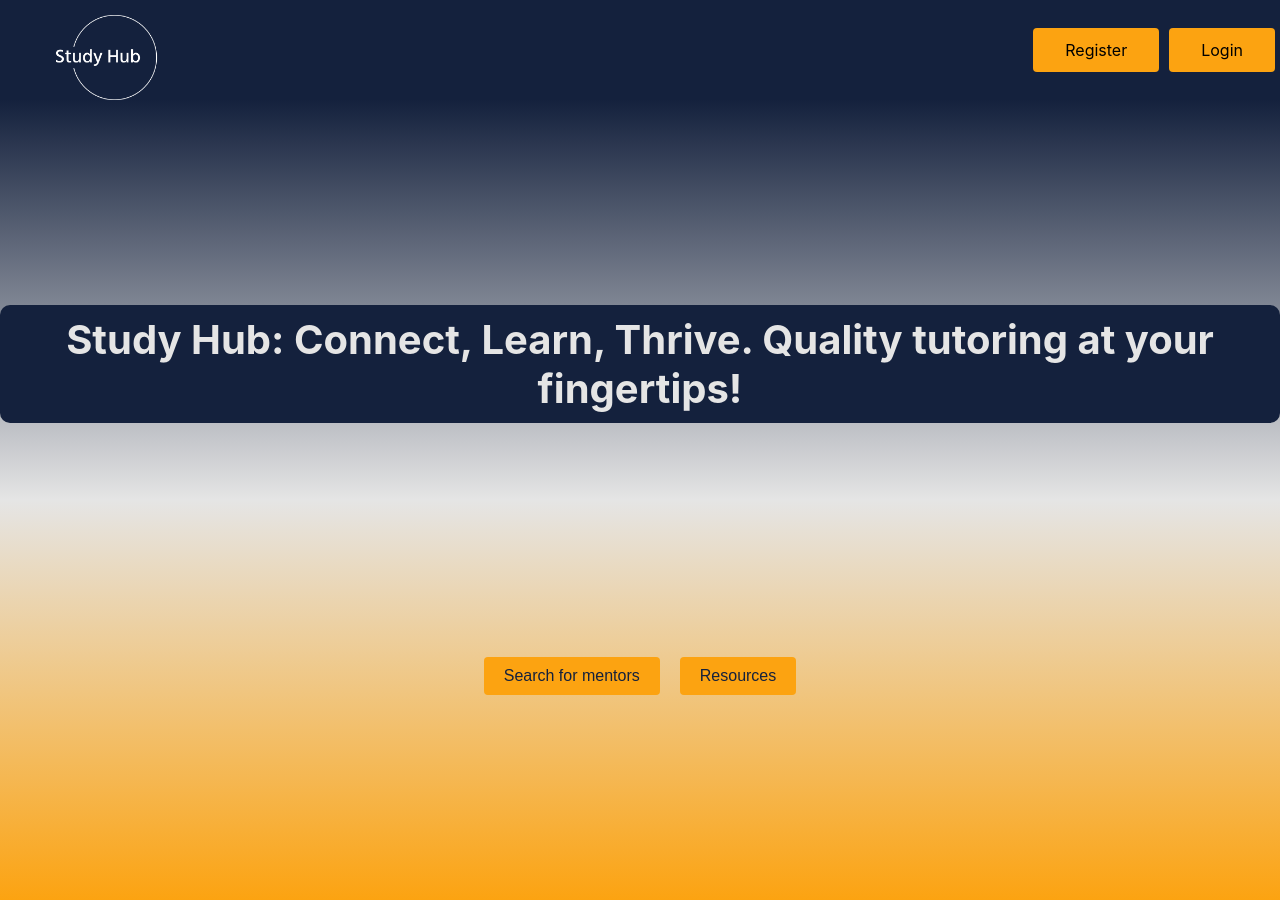
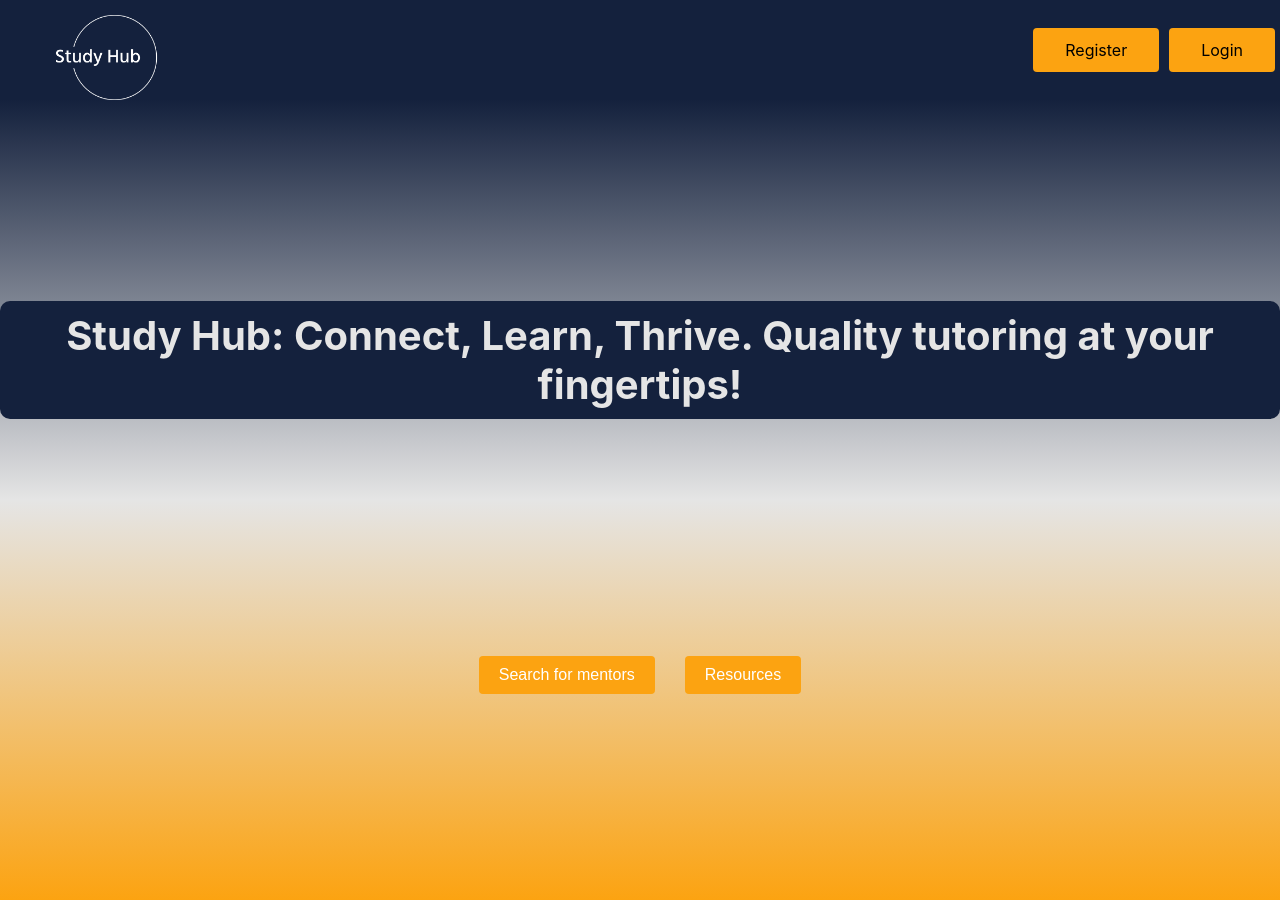
Before and after one commit to biancabelea/study-hub, a React (Create React App) app in the folder study-hub/: page / in a window 1280 px wide. Built offline with nearby package versions, Linux system fonts and the light colour scheme.

Commit message:
fix buttons

```diff
--- a/study-hub/src/components/HomePage.css
+++ b/study-hub/src/components/HomePage.css
@@ -52,7 +52,7 @@
     gap: 20px;
 }
 
-.mentors, .resources {
+.mentors-button, .resources-button {
     text-decoration: none;
     color: inherit;
     margin: 5px;
@@ -61,7 +61,7 @@
 button {
     cursor: pointer;
     padding: 10px 20px;
-    color: var(--dark-blue);
+    /*color: var(--dark-blue);*/
 }
 
 .homeContent{
```
